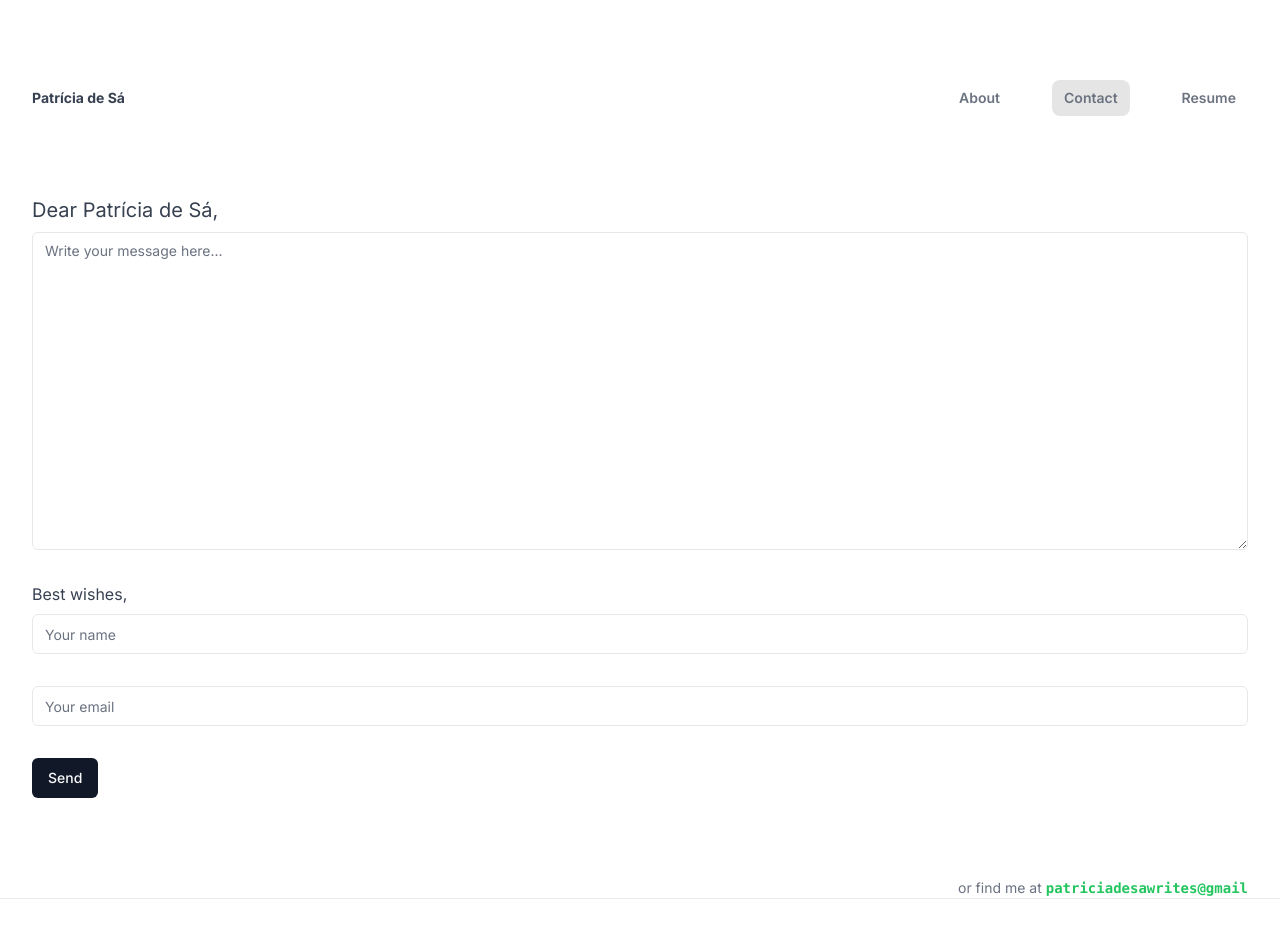
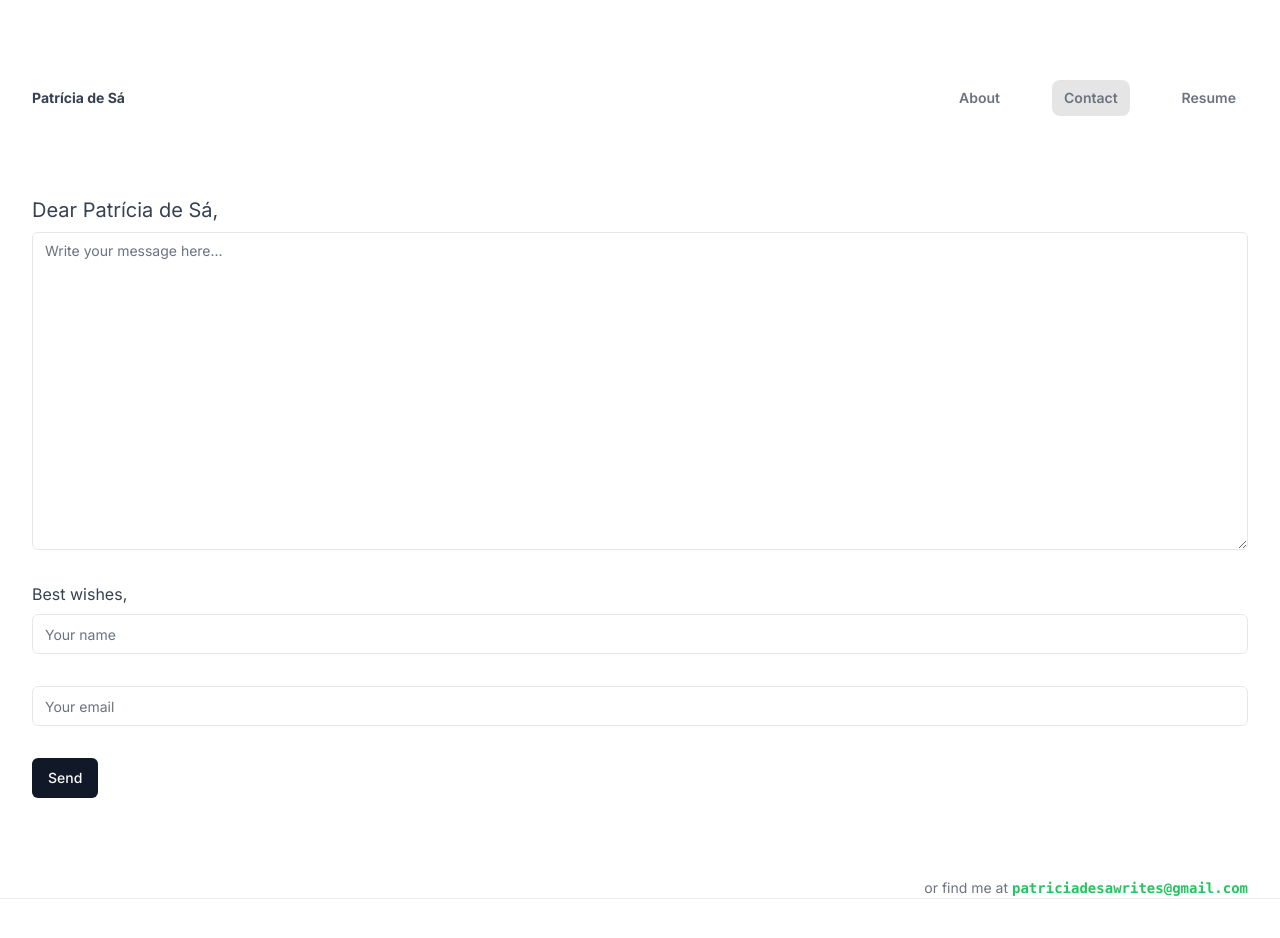
Before and after one commit to humbruno/patriciadesa, a Next.js app: page /contact in a window 1280 px wide. Shown: the top 938 px of the page. Built offline with nearby package versions, Linux system fonts and the light colour scheme.

Commit message:
update ocntact form email

```diff
--- a/src/app/contact/page.tsx
+++ b/src/app/contact/page.tsx
@@ -18,7 +18,7 @@ import { useForm } from 'react-hook-form'
 import { toast } from 'sonner'
 import { z } from 'zod'
 
-const EMAIL = 'patriciadesawrites@gmail'
+const EMAIL = 'patriciadesawrites@gmail.com'
 
 const formSchema = z.object({
   email: z.string().email({ message: 'Please enter a valid email address.' }),
```
